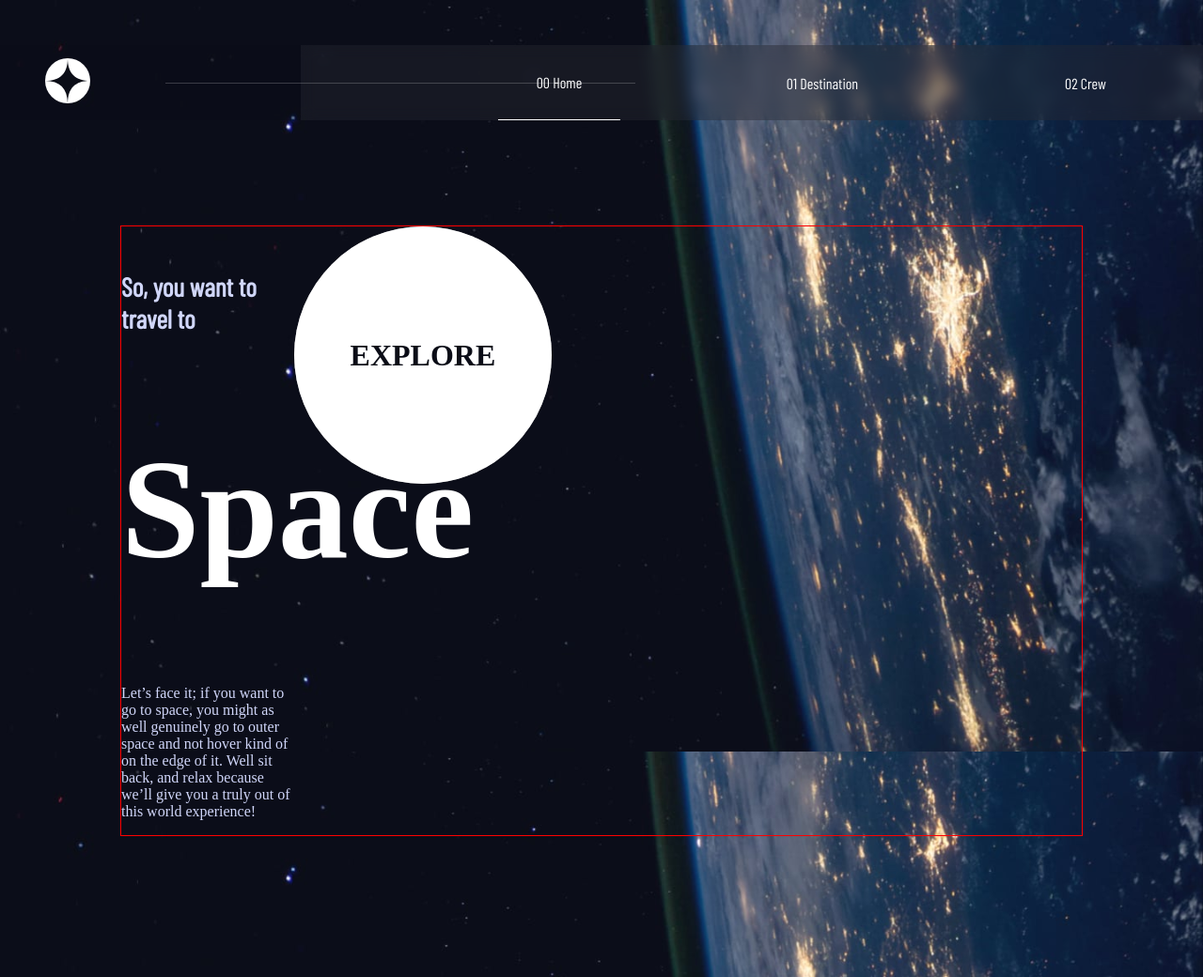
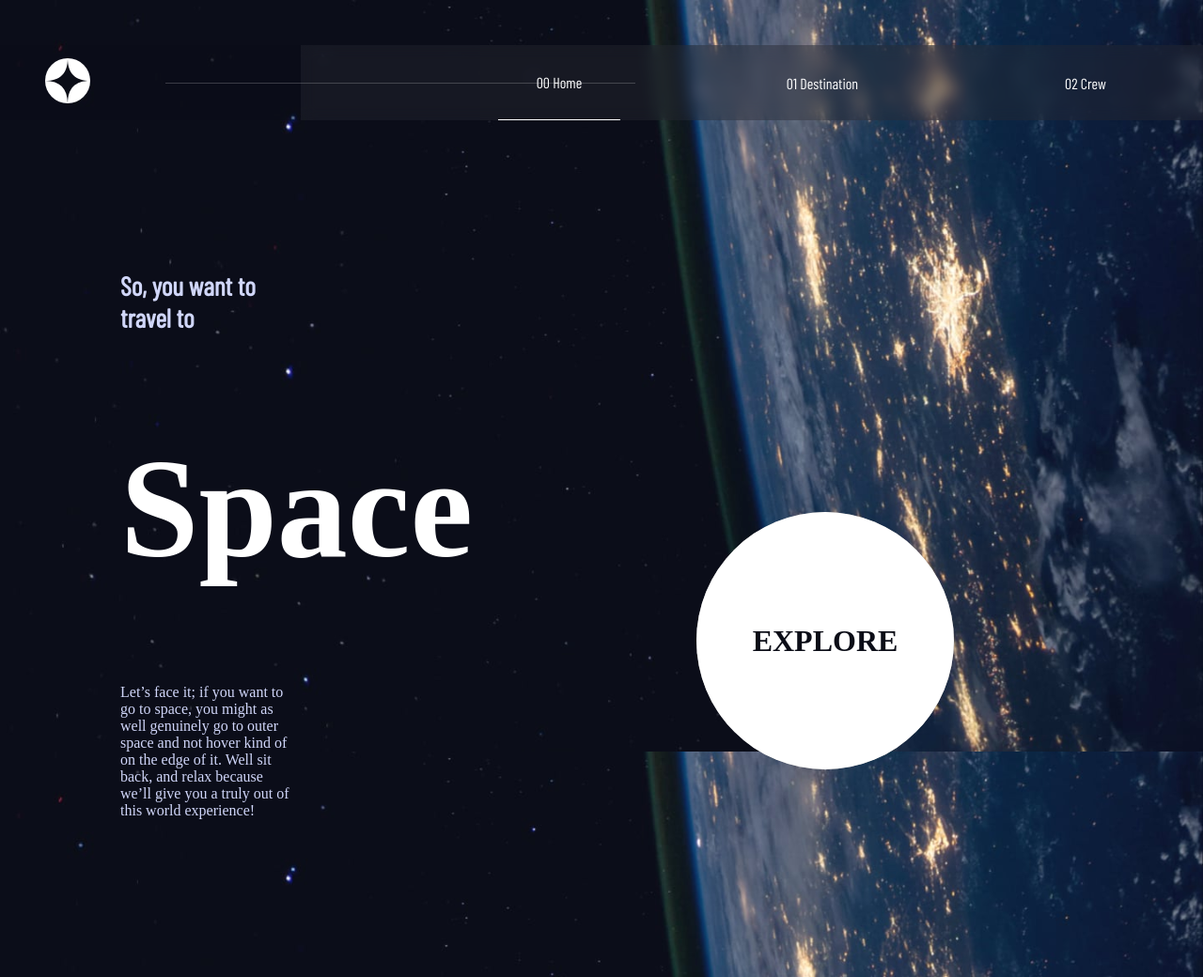
Before and after one commit to evilkeil/Space-Tourism, a website built with webpack: page src/assets/html/home.html in a window 1280 px wide. Shown: the whole page at 94% size. Built offline with nearby package versions, Linux system fonts and the light colour scheme; a web font is replaced by a local one.

Commit message:
position the btn and the wrapper

```diff
--- a/src/assets/css/style.css
+++ b/src/assets/css/style.css
@@ -29,6 +29,7 @@ body{
     margin: 0;
     padding: 0;
     height: 100vh;
+    max-height: 100vh;
     background: url(../images/home/background-home-desktop.jpg) no-repeat center center fixed;
     -webkit-background-size: cover;
     -moz-background-size: cover;
@@ -36,6 +37,7 @@ body{
     background-size: cover;
     color:var(--secondary-color);
     position: relative;
+    overflow: hidden
 
 
 }
@@ -155,14 +157,15 @@ h5{
 }
 
 .content-wrapper{
-    border: 1px solid red;
+    /* border: 1px solid red; */
     display: flex;
     width: 80%;
     margin-left: 10%;
     margin-right: 10%;
     margin-top: 30vh;
     margin-bottom: 10vh;
-
+    justify-content: space-between;
+    align-items: flex-end;
 }
 .hero{
 
@@ -176,6 +179,11 @@ h5{
     z-index: 1;
     border-radius: 50%;
     background-color: #979797;
+    display: flex;
+    align-items: center;
+    justify-content: center;
+    margin-right: calc( 274px/2);
+    margin-bottom: calc( (274px/2)/2);
 }
 .btn{
     width: 274px;
```
